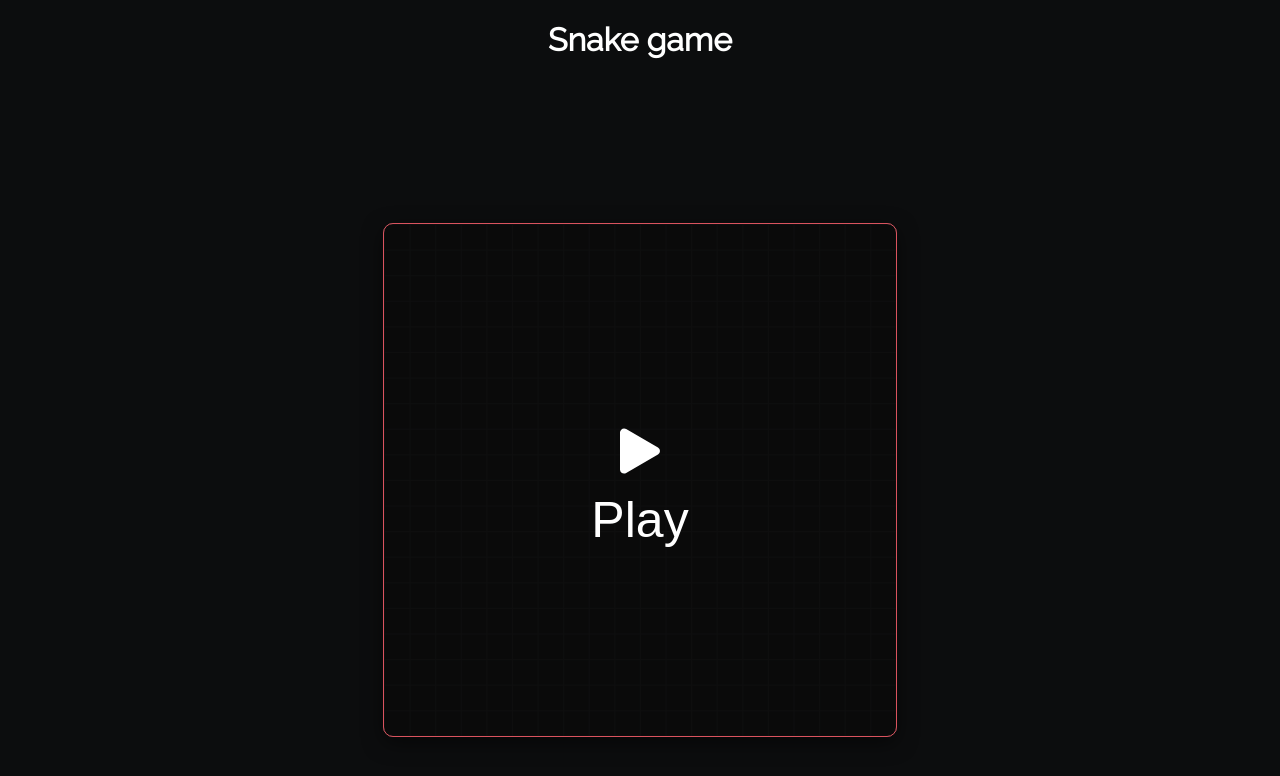
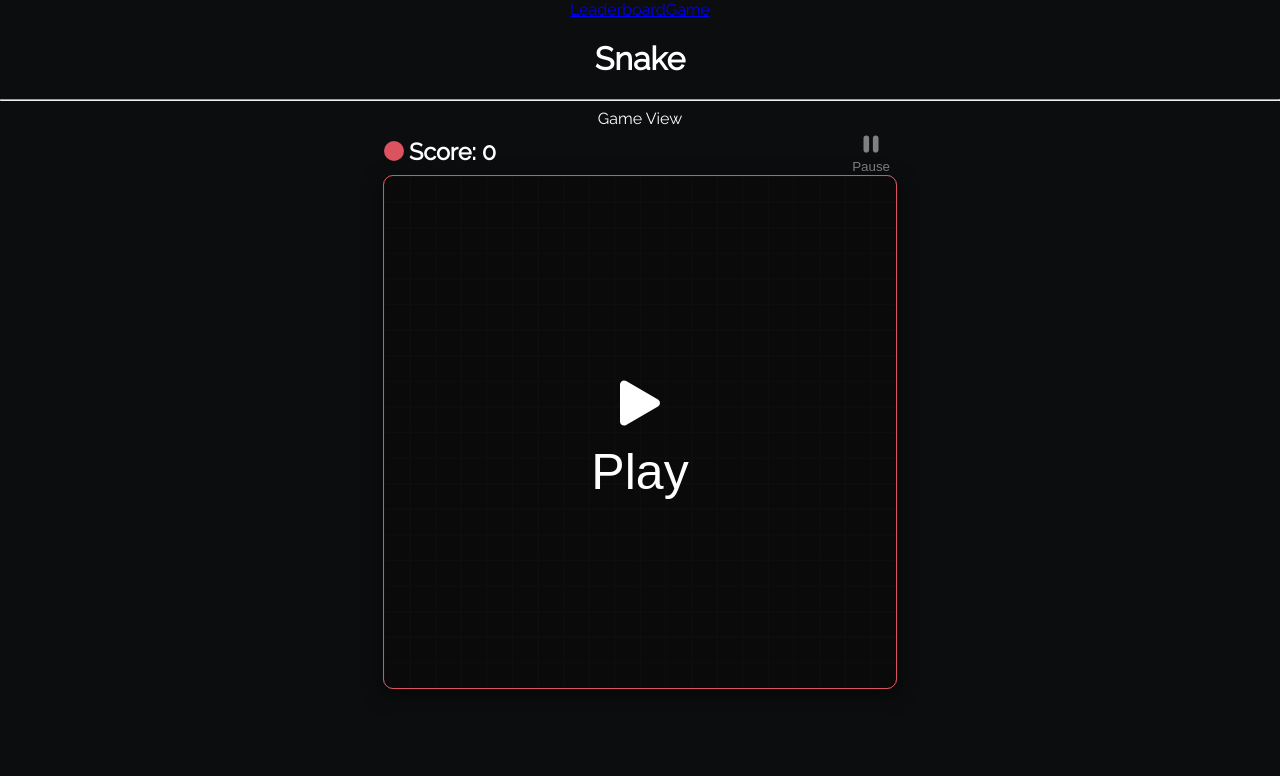
Before and after one commit to Emilysta/snakeGame, a React (Create React App) app: page / in a window 1280 px wide. Shown: the top 776 px of the page. Built offline with nearby package versions, Linux system fonts and the light colour scheme.

Commit message:
GameView  and LeaderboardView

```diff
--- a/package.json
+++ b/package.json
@@ -13,6 +13,7 @@
     "react": "^18.2.0",
     "react-bootstrap-icons": "^1.7.2",
     "react-dom": "^18.2.0",
+    "react-router-dom": "^6.3.0",
     "react-scripts": "5.0.1",
     "typescript": "^4.7.4",
     "web-vitals": "^2.1.4"
--- a/src/App/App.tsx
+++ b/src/App/App.tsx
@@ -1,11 +1,29 @@
 import GameView from 'Components/GameView/GameView';
+import LeaderboardView from 'Components/LeaderboardView/LeaderboardView';
+import { Leaderboard } from 'Logic/Leaderboard';
+import { useState } from 'react';
 import styles from './App.module.css';
+import { Route, Routes, Link } from 'react-router-dom';
 
 function App() {
+  const [leaderboard, setLeaderboard] = useState(new Leaderboard());
+
+  function saveScore(score: number) {
+    leaderboard.addScoreToLeaderboard("Emilia", score);
+  }
+
   return (
     <div className={styles.app}>
-      <h1>Snake game</h1>
-      <GameView />
+      <nav>
+        <Link to="/leaderboard">Leaderboard</Link>
+        <Link to="/">Game</Link>
+      </nav>
+      <h1>Snake</h1>
+      <hr />
+      <Routes>
+        <Route path="/" element={<GameView gameEndedCallback={saveScore} />} />
+        <Route path="leaderboard" element={<LeaderboardView leaderboard={leaderboard.snakeGameLeaderboad} />} />
+      </Routes>
     </div>
   );
 }
--- a/src/Components/GameView/GameView.module.css
+++ b/src/Components/GameView/GameView.module.css
@@ -1,40 +1,57 @@
 .gameBox{
+    --size: 512px;
+    --column-size: calc(var(--size)/20);
+
+    width: var(--size);
+    margin: auto;
+
     display: flex;
     flex-direction: column;
     justify-content: center;
     align-items: center;
-    height: 100%;
-    width: 100%;
-    --size: 512px;
-    --column-size: calc(var(--size)/20);
+
+    position: relative;
 }
 
 .board{
+    width: var(--size);
+    height: var(--size);
+
     border: 1px solid #3e4042;
     border-radius: 10px;
-    width: var(--size);
-    height: var(--size);
+
     background-color: #242526;
     background-image:
-    linear-gradient(to right, #3e4042 1px, transparent 1px),
-    linear-gradient(to bottom, #3e4042 1px, transparent 1px);
+        linear-gradient(to right, #3e4042 1px, transparent 1px),
+        linear-gradient(to bottom, #3e4042 1px, transparent 1px);
     background-size: var(--column-size) var(--column-size);
     box-shadow:  0 6px 20px 0 rgb(0 0 0 / 50%);
 }
 
 .buttonOverlay{
+    width: var(--size);
+    height: var(--size);
+
     position: absolute;
+    bottom: 0;
+    z-index: 2;
+
     display: flex;
     align-items: center;
     justify-content: center;
-    width: var(--size);
-    height: var(--size);
-    z-index: 2;
+
     border-radius: 10px;
     border: 1px solid #da535e;
     background-color: #070707da;
 }
 
+.infoBox{
+    display: flex;
+    flex-direction: row;
+    justify-content: space-between;
+    width: 100%;
+}
+
 .buttonContent{
     font-size: 50px;
 }
--- a/src/Components/GameView/GameView.tsx
+++ b/src/Components/GameView/GameView.tsx
@@ -3,11 +3,14 @@ import { Game, GameStatus } from 'Logic/Game';
 import { useEffect, useRef, useState } from 'react';
 import { BOARD_SIZE } from 'Utils/GameUtils';
 import styles from './GameView.module.css';
-import { PlayFill, PauseFill, XLg } from 'react-bootstrap-icons';
+import { PlayFill, PauseFill } from 'react-bootstrap-icons';
+import Score from 'Components/Score/Score';
 
+type GameViewProps = {
+    gameEndedCallback?: (score: number) => void,
+}
 
-
-export default function GameView() {
+export default function GameView(props: GameViewProps) {
     const [game, setGame] = useState<Game | undefined>(undefined);
     const [gameStatus, setGameStatus] = useState<GameStatus>({
         isPlaying: false,
@@ -15,6 +18,7 @@ export default function GameView() {
         isPaused: false,
         score: 0,
     })
+    const [countdown, setCountdown] = useState(-1);
 
     const canvasRef = useRef<HTMLCanvasElement>(null);
 
@@ -27,7 +31,16 @@ export default function GameView() {
     }, [])
 
     function startGame() {
-        setTimeout(() => game?.startGame(), 2000);
+        let i = 3;
+        const interval = setInterval(() => {
+            setCountdown(i);
+            i--;
+        }, 1000)
+        setTimeout(() => {
+            clearInterval(interval);
+            game?.startGame(true);
+            setCountdown(-1)
+        }, 3000);
     }
 
     function resetGame() {
@@ -35,7 +48,8 @@ export default function GameView() {
     }
 
     function pauseGame() {
-        game?.pauseGame();
+        if (gameStatus.isPlaying)
+            game?.pauseGame();
     }
 
     function continueGame() {
@@ -43,34 +57,45 @@ export default function GameView() {
     }
 
     function gameStatusChanged(currentGameStatus: GameStatus) {
-        setGameStatus(currentGameStatus);
+        setGameStatus({ ...currentGameStatus });
+        if (currentGameStatus.isEnd) {
+            if (props.gameEndedCallback)
+                props.gameEndedCallback(currentGameStatus.score);
+        }
     }
 
     function onBoardKeyDown(e: React.KeyboardEvent<HTMLDivElement>) {
         game?.reactToUserInput(e.key);
     }
 
+    const score = gameStatus.score;
     return (
         <div className={styles.gameBox} onKeyDown={onBoardKeyDown} tabIndex={0}>
-            <div className={styles.infoBox}></div>
+            Game View
+            <div className={styles.infoBox}>
+                <Score score={score} />
+                {!gameStatus.isPaused &&
+                    <CustomButton value="Pause" onClick={pauseGame} disabled={!gameStatus.isPlaying} icon={<PauseFill height={30} width={30} />} />
+                }
+                {gameStatus.isPaused &&
+                    <CustomButton value="Continue" onClick={continueGame} disabled={!gameStatus.isPlaying} icon={<PauseFill height={30} width={30} />} />
+                }
+            </div>
+
             <canvas className={styles.board} ref={canvasRef} height={BOARD_SIZE} width={BOARD_SIZE}></canvas>
+
             {(!gameStatus.isPlaying || gameStatus.isEnd) &&
                 <div className={styles.buttonOverlay}>
-                    {!gameStatus.isPlaying &&
+                    {countdown !== -1 && <h1>{countdown}</h1>}
+                    {countdown === -1 && !gameStatus.isPlaying &&
                         <CustomButton value="Play" onClick={startGame} contentClassName={styles.buttonContent} icon={<PlayFill height={80} width={80} />} />
                     }
                     {gameStatus.isEnd &&
-                        <CustomButton value="Restart game" onClick={resetGame} contentClassName={styles.buttonContent} icon={<XLg height={80} width={80} />} />
+                        <CustomButton value="Restart game" onClick={resetGame} contentClassName={styles.buttonContent} icon={<PlayFill height={80} width={80} />} />
                     }
                 </div>
             }
-            {gameStatus.isPlaying && !gameStatus.isPaused &&
-                <CustomButton value="Pause" onClick={pauseGame} icon={<PauseFill height={30} width={30} />} />
-            }
 
-            {gameStatus.isPlaying && gameStatus.isPaused &&
-                <CustomButton value="Continue" onClick={continueGame} icon={<PauseFill height={30} width={30} />} />
-            }
         </div>
     )
 }
--- /dev/null
+++ b/src/Components/LeaderboardView/LeaderboardView.tsx
@@ -0,0 +1,18 @@
+import { LeaderboardPlace } from "Logic/Leaderboard"
+
+type LeaderboardViewProps = {
+    leaderboard: LeaderboardPlace[];
+}
+
+export default function LeaderboardView(props: LeaderboardViewProps) {
+    return (
+        <div>
+            Leaderboard View
+            {
+                props.leaderboard.map((place, i) =>
+                    <div key={i}>{place.playerName} {place.score}</div>
+                )
+            }
+        </div>
+    )
+}
--- a/src/Components/Score/Score.module.css
+++ b/src/Components/Score/Score.module.css
@@ -5,7 +5,7 @@
     align-items: center;
     justify-content: center;
 
-    padding: 20px 0;
+    padding: 5px 0;
 
     font-size: 20px;
     color: white;
@@ -16,3 +16,8 @@
     height: 20px;
     fill: #da535e;
 }
+
+.scoreBox h3{
+    padding: 0;
+    margin: 0;
+}
--- a/src/Logic/Leaderboard.ts
+++ b/src/Logic/Leaderboard.ts
@@ -27,14 +27,16 @@ export class Leaderboard {
 
     addScoreToLeaderboard(newPlayerName: string, newScore: number) {
         this.snakeGameLeaderboad.push({ playerName: newPlayerName, score: newScore })
-        this.snakeGameLeaderboad.sort((place1, place2) => place1.score - place2.score);
-        if (this.snakeGameLeaderboad.length > 10)
-            this.snakeGameLeaderboad = this.snakeGameLeaderboad.slice(0, 10);
+        const tempLeaderboard = this.snakeGameLeaderboad.sort((place1, place2) => place2.score - place1.score);
+        if (tempLeaderboard.length > 10)
+            this.snakeGameLeaderboad = tempLeaderboard.slice(0, 10);
+        else
+            this.snakeGameLeaderboad = tempLeaderboard;
         this.saveLeaderboard();
     }
 }
 
-type LeaderboardPlace = {
+export type LeaderboardPlace = {
     playerName: string,
     score: number,
 }
--- a/src/index.tsx
+++ b/src/index.tsx
@@ -3,13 +3,16 @@ import ReactDOM from 'react-dom/client';
 import './index.css';
 import App from 'App/App';
 import reportWebVitals from './reportWebVitals';
+import { BrowserRouter } from 'react-router-dom';
 
 const root = ReactDOM.createRoot(
   document.getElementById('root') as HTMLElement
 );
 root.render(
   <React.StrictMode>
-    <App />
+    <BrowserRouter>
+      <App />
+    </BrowserRouter>
   </React.StrictMode>
 );
 
```
Also changed, not shown: 1 other file (tests, documents, lock files or other folders).
